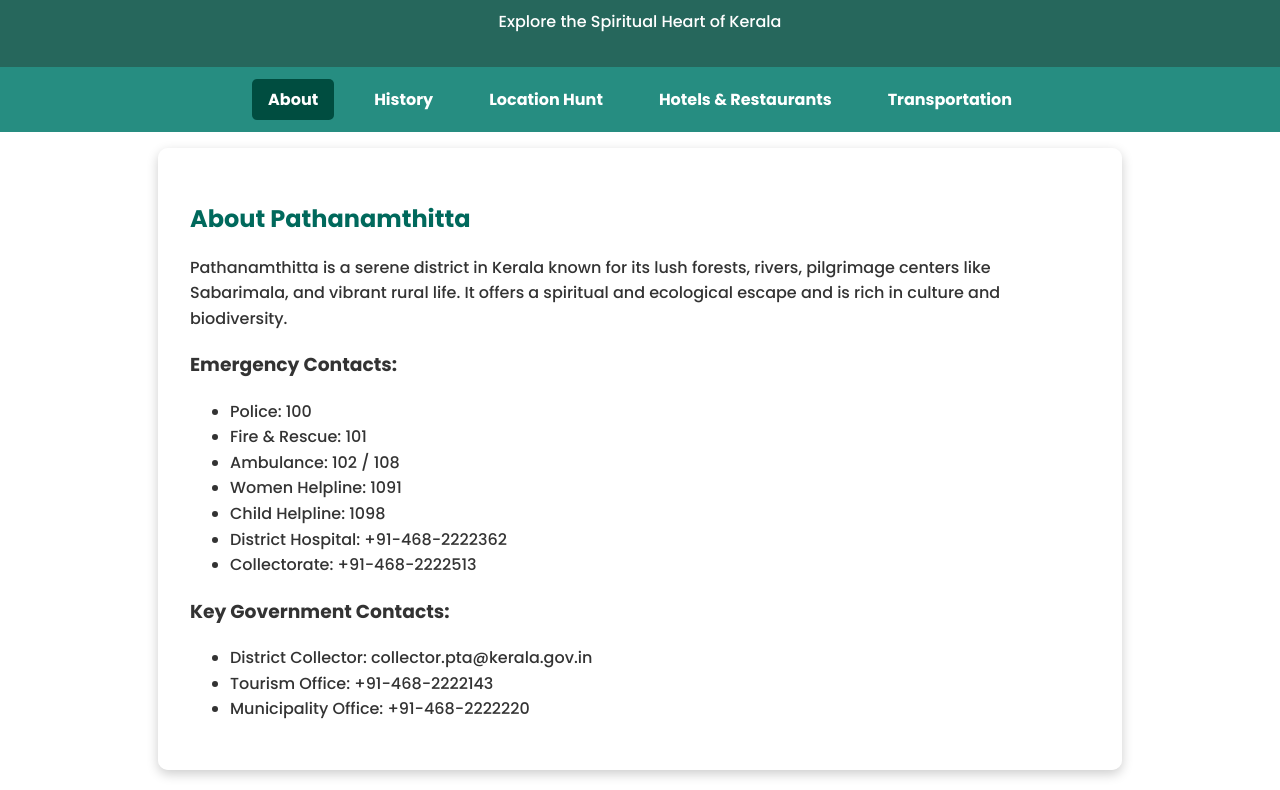
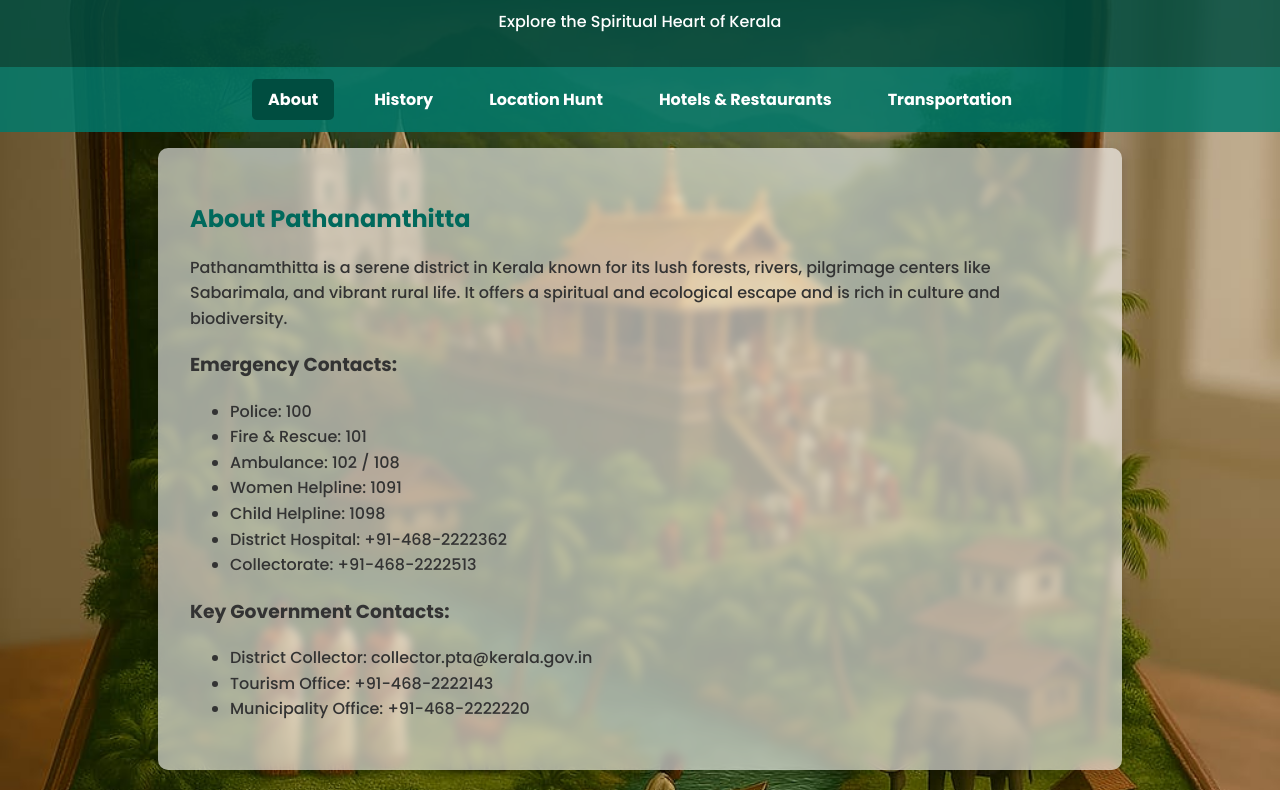
Before and after one commit to Cherian-11/Travelguide, a plain HTML site: page pta.html in a window 1280 px wide. Shown: the part 101-891 px from the top of the page. Drawn offline with Linux system fonts and the light colour scheme.

Commit message:
Update pta.html

```diff
--- a/pta.html
+++ b/pta.html
@@ -7,7 +7,7 @@
   <link href="https://fonts.googleapis.com/css2?family=Poppins:wght@300;500;700&display=swap" rel="stylesheet">
   <style>
     body {
-      background-image: url('pta.jpeg');
+      background-image: url('images/pta.jpeg');
       background-size: cover;
       background-position: center;
       background-repeat: no-repeat;
```
